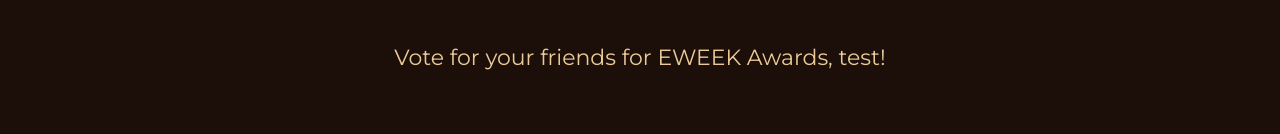
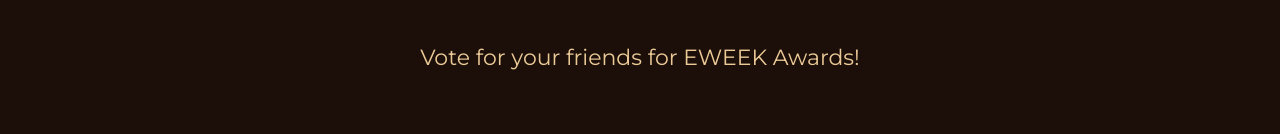
Before and after one commit to eweek-uiuc/eweek-site-2020, a React (Create React App) app: page /awards in a window 1280 px wide. Shown: the part 218-352 px from the top of the page. Built offline with nearby package versions, Linux system fonts and the light colour scheme; a web font is replaced by a local one.

Commit message:
Update index.jsx

```diff
--- a/src/scenes/Awards/index.jsx
+++ b/src/scenes/Awards/index.jsx
@@ -21,7 +21,7 @@
     <div className="awards">
       <div className="text-container">
         <h1>E-WEEK AWARDS</h1>
-         <p>Vote for your friends for EWEEK Awards, test!
+         <p>Vote for your friends for EWEEK Awards!
         </p>
       </div>
       <div className="container">
```
